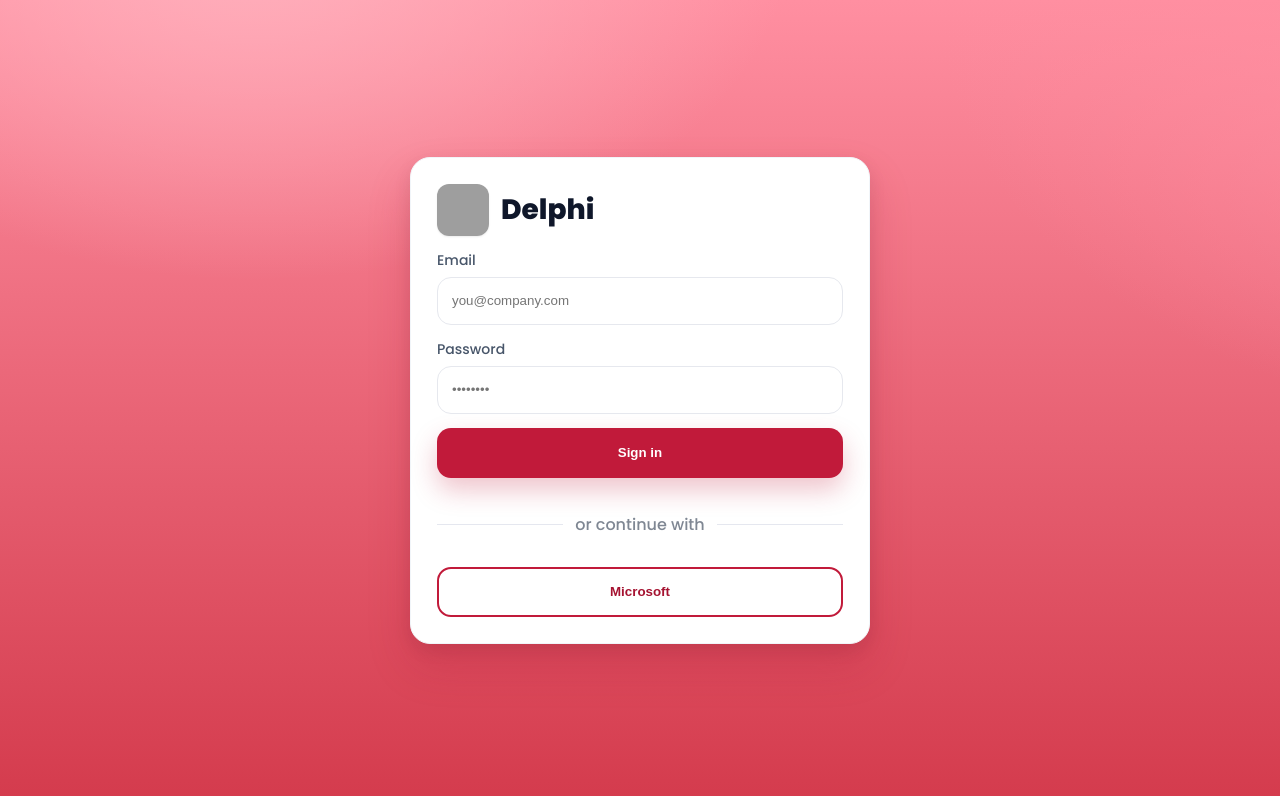
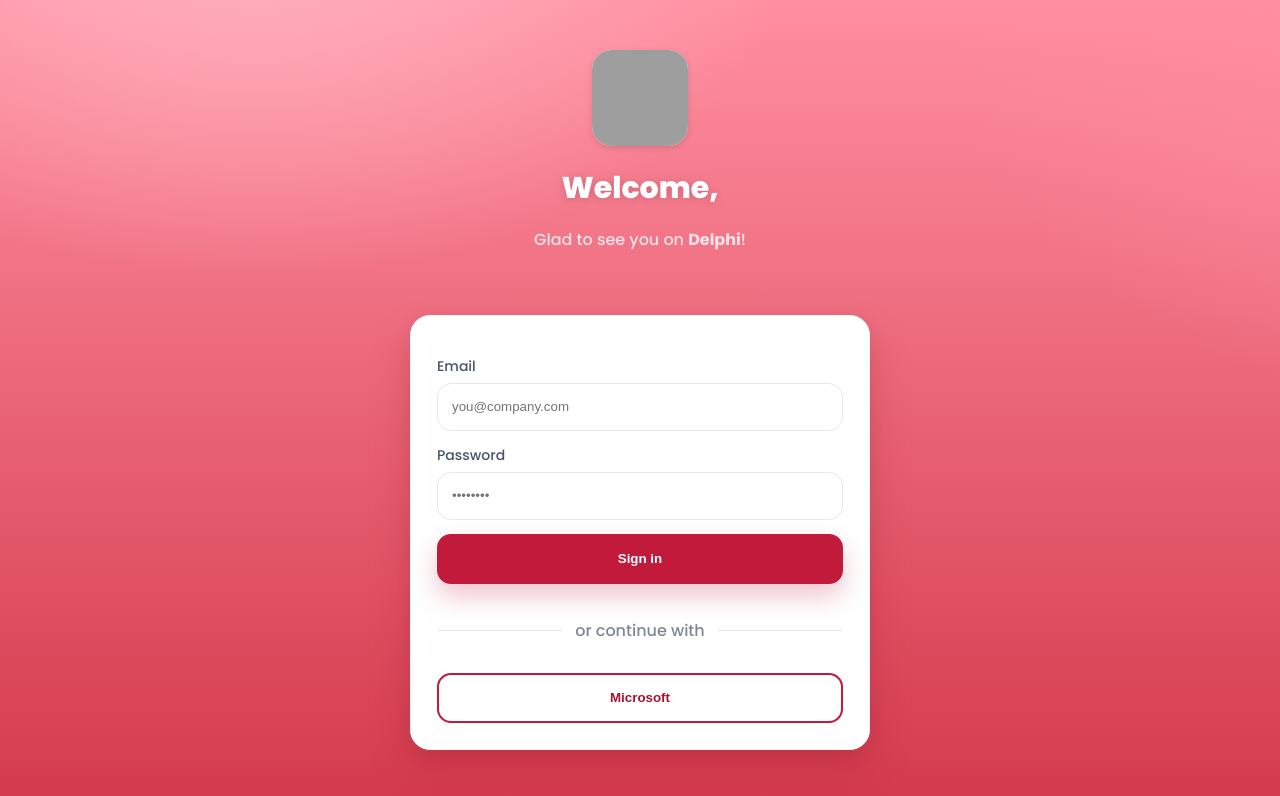
Before and after one commit to theyashdedhia/Delphi-AI-Bot, a React (Create React App) app: page / in a window 1280 px wide. Shown: the top 796 px of the page. Built offline with nearby package versions, Linux system fonts and the light colour scheme; grey boxes are pictures that could not be loaded.

Commit message:
[PBI-1] style(layout): move brand hero above card and center welcome copy - Ensures white heading/subcopy sit on gradient (not white card) - Keeps form layout unchanged inside card

```diff
--- a/src/App.js
+++ b/src/App.js
@@ -7,15 +7,54 @@
 
   return (
     <main className="app">
+      {/* Brand hero sits on the gradient (white text is visible) */}
+      <div
+        style={{
+          display: "flex",
+          flexDirection: "column",
+          alignItems: "center",
+          gap: 10,
+          marginBottom: 18,
+          textAlign: "center",
+        }}
+      >
+        <img
+          style={{
+            width: 96,
+            height: 96,
+            borderRadius: 20,
+            objectFit: "cover",
+            boxShadow: "0 2px 6px rgba(0,0,0,.12)",
+            marginBottom: 10,
+            background: "#fff",
+          }}
+          src="https://tse1.mm.bing.net/th/id/OIP.Tr6Kd-kXuj8z9gf7rAVOBgHaDO?pid=Api&P=0&h=180"
+          alt="Lifeblood AU"
+        />
+        <h2
+          style={{
+            margin: 0,
+            fontSize: 30,
+            fontWeight: 800,
+            color: "#fff",
+            textShadow: "0 1px 10px rgba(0,0,0,.15)",
+          }}
+        >
+          Welcome,
+        </h2>
+        <p
+          style={{
+            margin: "6px 0 0",
+            opacity: 0.95,
+            color: "#ffe9ed",
+          }}
+        >
+          Glad to see you on <b>Delphi</b>!
+        </p>
+      </div>
+
+      {/* Card with the actual form */}
       <section className="card">
-        <div className="brand">
-          <img
-            src="https://tse1.mm.bing.net/th/id/OIP.Tr6Kd-kXuj8z9gf7rAVOBgHaDO?pid=Api&P=0&h=180"
-            alt="Lifeblood AU"
-          />
-          <h2>Delphi</h2>
-        </div>
-
         <label htmlFor="email">Email</label>
         <input
           id="email"
@@ -34,7 +73,9 @@
           onChange={(e) => setPassword(e.target.value)}
         />
 
-        <button className="btn btn-primary" type="button">Sign in</button>
+        <button className="btn btn-primary" type="button">
+          Sign in
+        </button>
 
         <div className="divider">
           <span></span>
@@ -42,7 +83,9 @@
           <span></span>
         </div>
 
-        <button className="btn btn-outline" type="button">Microsoft</button>
+        <button className="btn btn-outline" type="button">
+          Microsoft
+        </button>
       </section>
     </main>
   );
```
